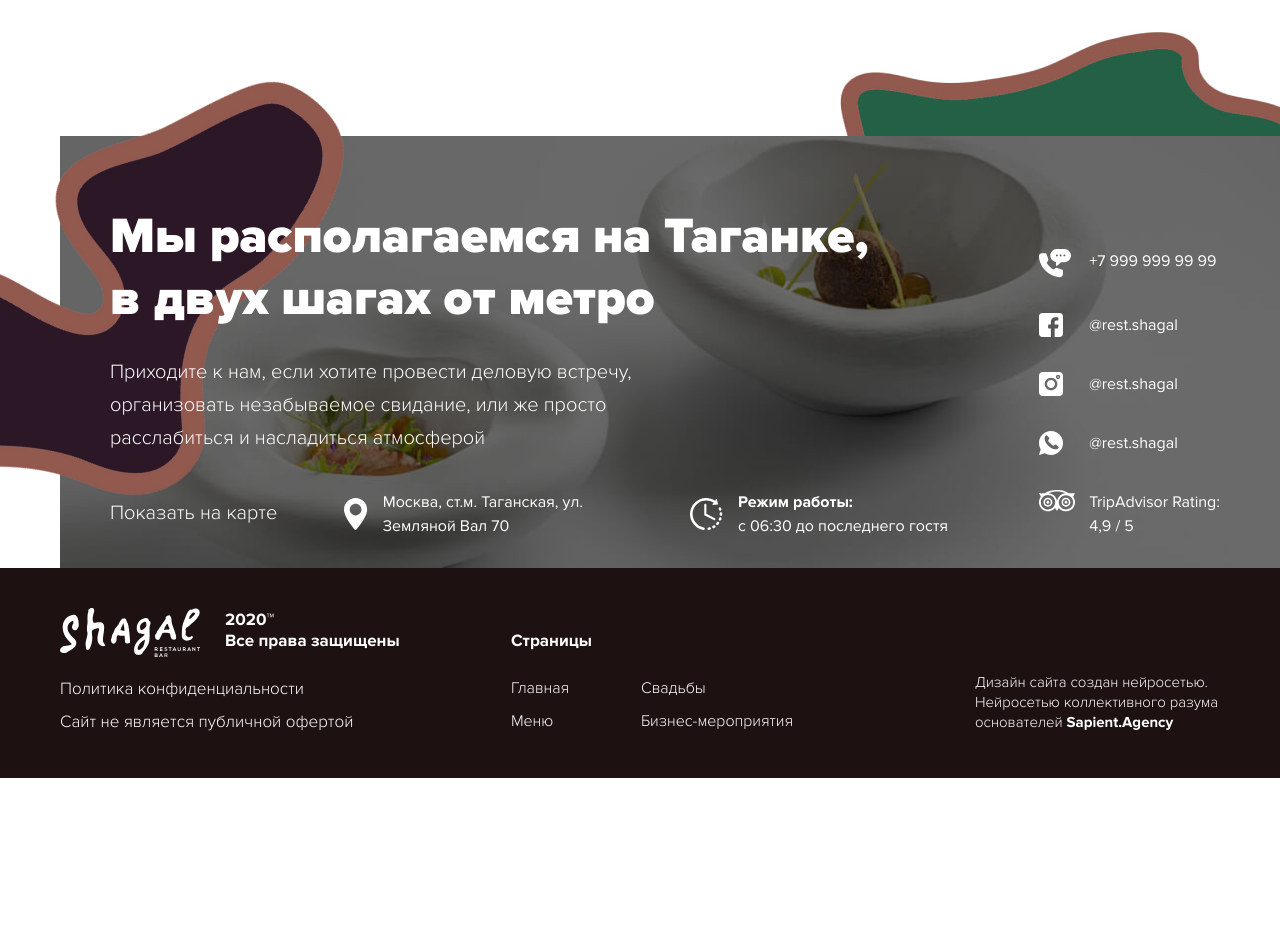
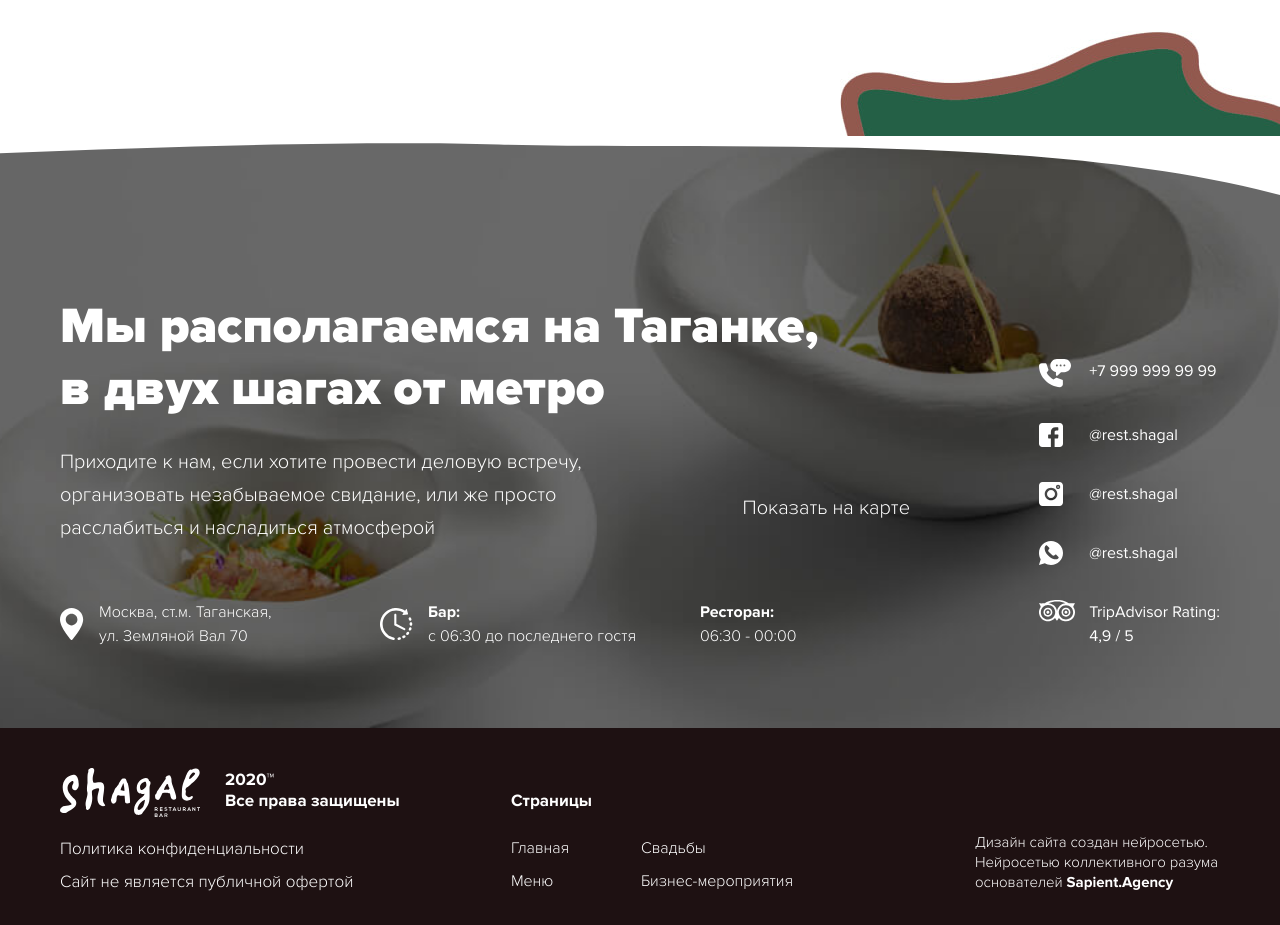
Before and after one commit to imslava/shagal, a website: page app/index.html in a window 1280 px wide. Shown: the part 8960-9885 px from the top of the page. Before the commit the page ends 9738 px from the top, so only its background shows below. Drawn offline with Linux system fonts and the light colour scheme.

Commit message:
Контакты

```diff
--- a/app/index.html
+++ b/app/index.html
@@ -389,20 +389,21 @@
 
 			<section class="contacts" id="contacts" style="background-image: url(img/src/contacts-bg.jpg);">
 				<div class="container">
-					<img src="img/src/blots/7.png" alt="" class="blot-7">
 					<div class="contacts-text">
 						<h2 class="title">Мы располагаемся на Таганке, в двух шагах от метро</h2>
-						<p class="text">Приходите к нам, если хотите провести деловую встречу, организовать незабываемое свидание, или же просто расслабиться и насладиться атмосферой</p>
+						<p class="text">Приходите к нам, если хотите провести деловую встречу, организовать незабываемое свидание, или же просто расслабиться и насладиться атмосферой <a href="#">Показать на карте</a></p>
 						<div class="contacts-text__row">
-							<a href="#" class="contacts-text__item">Показать на карте</a>
 							<div class="contacts-text__item contacts-text__street">
 								<img src="img/src/svg/pin.svg" alt="">
-								<p>Москва, ст.м. Таганская, ул. Земляной Вал 70</p>
+								<p>Москва, ст.м. Таганская,<br> ул. Земляной Вал 70</p>
 							</div>
 							<div class="contacts-text__item contacts-text__shedule">
-							<img src="img/src/svg/shedule.svg" alt="">
-							<p><b>Режим работы:</b><br> с 06:30 до последнего гостя</p>
-						</div>
+								<img src="img/src/svg/shedule.svg" alt="">
+								<p><b>Бар:</b><br> с 06:30 до последнего гостя</p>
+							</div>
+							<div class="contacts-text__item contacts-text__rest">
+								<p><b>Ресторан:</b><br> 06:30 - 00:00</p>
+							</div>
 						</div>
 					</div>
 					<div class="contacts-info">
--- a/app/sass/main.sass
+++ b/app/sass/main.sass
@@ -399,19 +399,20 @@ body
 	background-repeat: no-repeat
 	background-position: center center
 	color: #fff
-	padding: 70px 0 30px
+	padding: 160px 0 80px
+	position: relative
+	&:before
+		content: ''
+		position: absolute
+		top: 0
+		left: 0
+		right: 0
+		bottom: 0
+		background: url(../img/src/svg/contact-top.svg) no-repeat top center
 	.container
 		@include flex
 		align-items: flex-end
 		position: relative
-		&:before
-			content: ''
-			position: absolute
-			top: -70px
-			bottom: -30px
-			left: -680px
-			width: 700px
-			background: #fff
 	&-info
 		margin-left: auto
 		&__item
@@ -433,7 +434,6 @@ body
 	&-text
 		width: 100%
 		max-width: 910px
-		padding-left: 50px
 		position: relative
 		z-index: 5
 		.title
@@ -442,27 +442,34 @@ body
 		.text
 			max-width: 600px
 			margin-bottom: 0
+			position: relative
+			a
+				position: absolute
+				bottom: 20px
+				right: -250px
+				color: #ffffff
 		&__row
 			@include flex
 			align-items: center
-			justify-content: space-between
-			margin-top: 35px
+			margin-top: 55px
 		&__item
 			@include flex
 			align-items: center
 			color: #fff
+			font-weight: 300
 			img
 				margin-right: 15px
 			p
 				flex: 1
 				line-height: 24px
 		&__street, &__shedule
-			width: 280px
-			b
-				font-weight: 600
+			width: 320px
+		b
+			font-weight: 700
 		a
 			font-size: 20px
 			font-weight: 300
+
 
 .blot-7
 	position: absolute
```
Also changed, not shown: app/css/app.min.css, app/img/dest/svg/contact-top.svg (added), app/img/src/svg/contact-top.svg (added).
